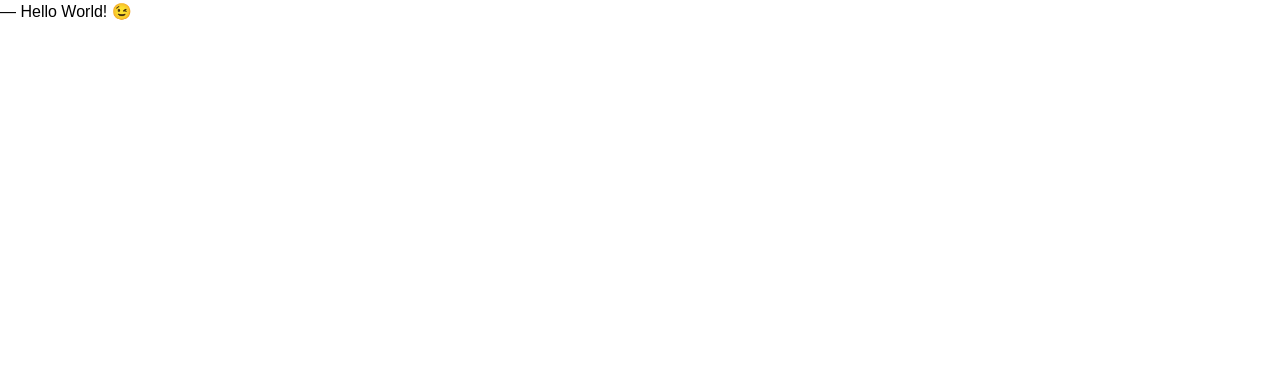
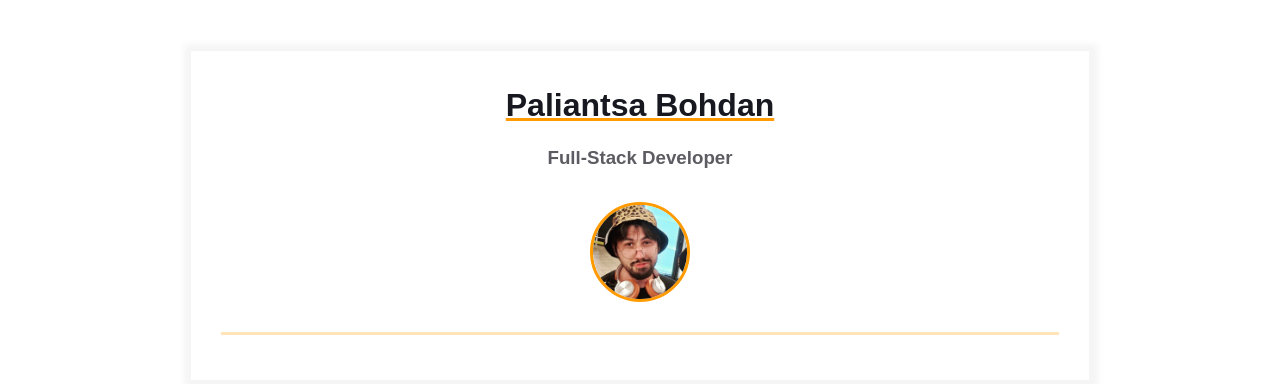
Before and after one commit to h4vefundieyoung/homepage, a plain HTML site: page index.html in a window 1280 px wide. Drawn offline with Linux system fonts and the light colour scheme.

Commit message:
feat/add heading avatar

```diff
--- a/index.html
+++ b/index.html
@@ -7,6 +7,29 @@
     <link rel="stylesheet" href="styles.css" />
   </head>
   <body>
-    ― Hello World! &#x1F609;
+    <main>
+      <div class="resume">
+        <div class="container">
+          <div class="resume__block">
+            <h1 class="contact-info__header">Paliantsa Bohdan</h1>
+            <h3 class="contact-info__sub-header">Full-Stack Developer</h3>
+
+            <div class="contact_info_container fh">
+              <div class="contact-info__block"></div>
+
+              <div class="contact-info__block contact-info__block--center">
+                <img
+                  class="contact-info__avatar"
+                  src="assets/face.jpg"
+                  alt="Avatar"
+                />
+              </div>
+
+              <div class="contact-info__block"></div>
+            </div>
+          </div>
+        </div>
+      </div>
+    </main>
   </body>
 </html>
```
Also changed, not shown: assets/face.jpg (added).
